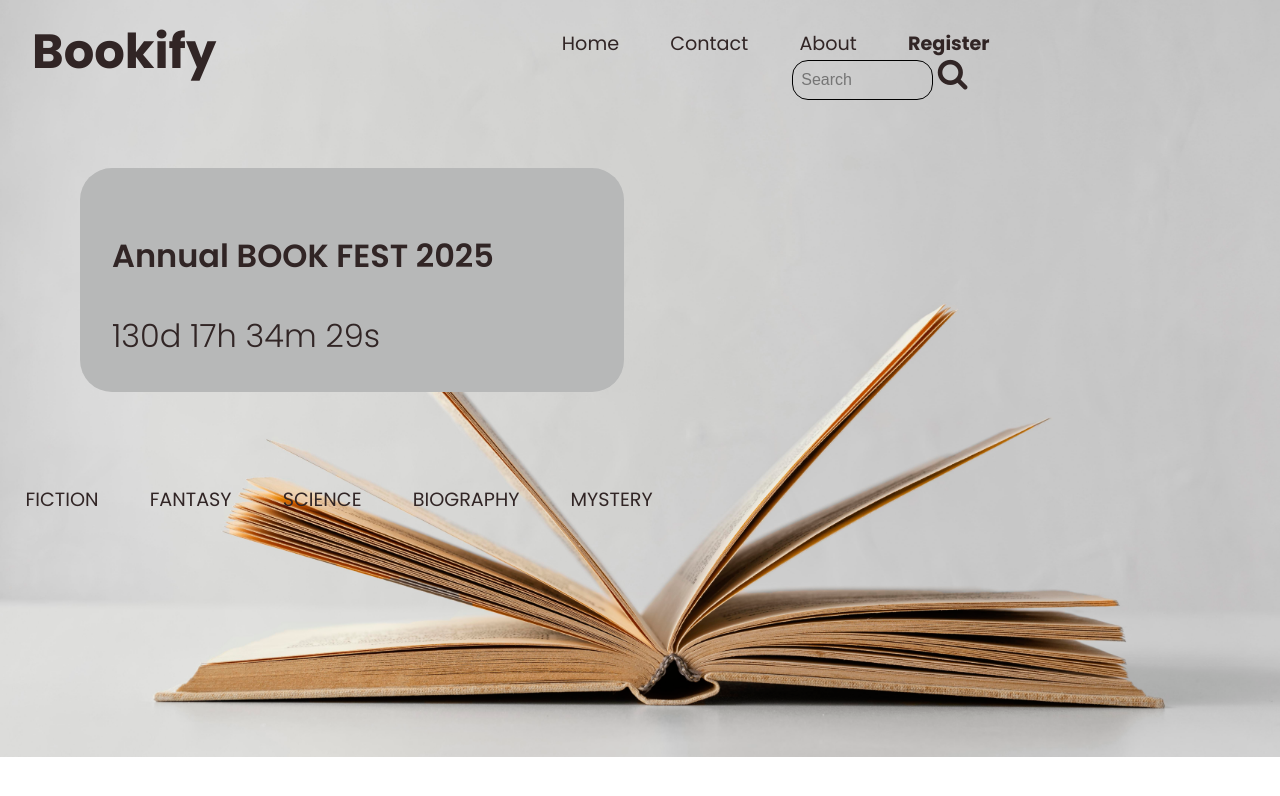
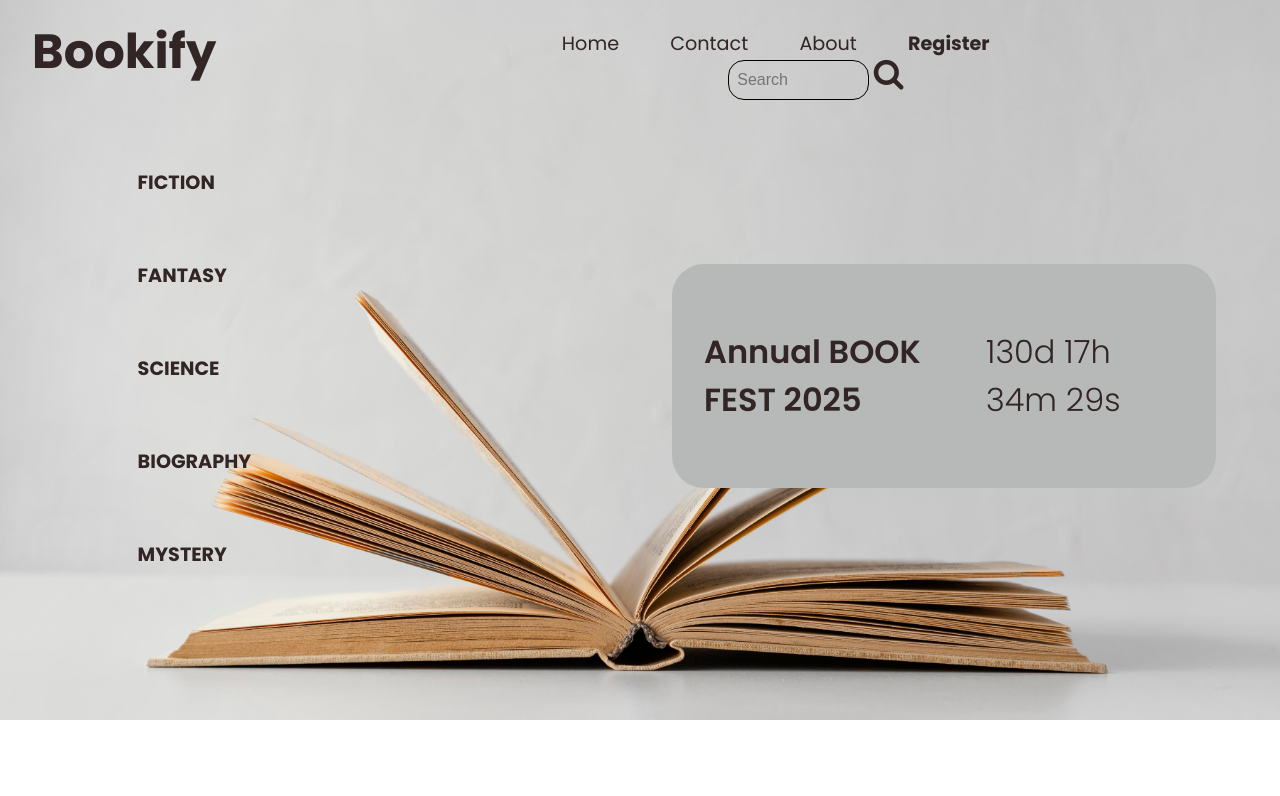
Before and after one commit to harshithm369/bookify, a plain HTML site: page index.html in a window 1280 px wide. Shown: the top 796 px of the page. Drawn offline with Linux system fonts and the light colour scheme.

Commit message:
style.css

```diff
--- a/style.css
+++ b/style.css
@@ -95,7 +95,7 @@ li a {
     height: 2rem;
     font-size: 1rem;
    padding: 0.2rem;
-   margin-left: 20vw;
+   margin-left: 15vw;
    min-width: 0;
    max-width:30rem ;
    width: 10vw;
@@ -116,7 +116,6 @@ li a {
     height: 100%;
     float: right;
     background-color: transparent;
-    margin-top: 2vh;
     border-radius: 1rem;
     padding: 1rem;
     align-items: center;
@@ -165,14 +164,39 @@ label{
 
 }
 .leftselection{
+    display: flex;
+    position: absolute;
     background-color: rgb(183, 184, 184);
-    margin: 5rem;
+    margin: 10rem;
     width: 30rem;
     height: 10rem;
     border-radius: 2rem;
     padding: 2rem;
+    margin-left: 42rem;
+    float: right;
 }
 .festtitile{
     font-size: 2rem;
     font-weight: 600;
 }
+.catagory{
+    float: right;
+    width: 15rem;
+    margin-right: 21rem;
+    position: absolute;
+    padding-left: 7rem;
+
+}
+
+.catagoryitem{
+    padding-top: 4rem;
+    width: 20rem;
+    font-weight: 700;
+    transition: all 0.4s;
+
+}
+.catagoryitem:hover{
+
+    padding-left: 1.8rem;
+    scale: 1.1;
+}
```
